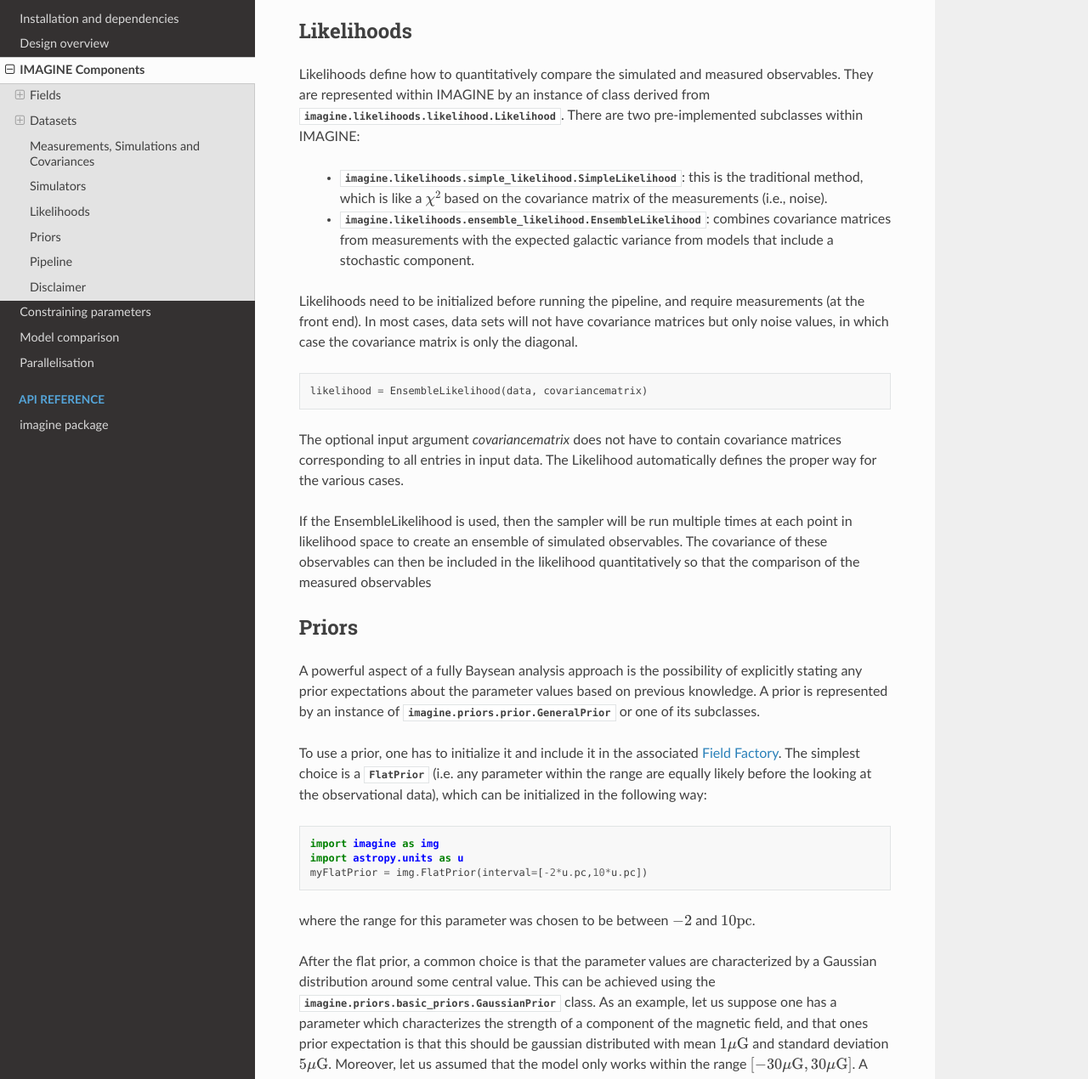
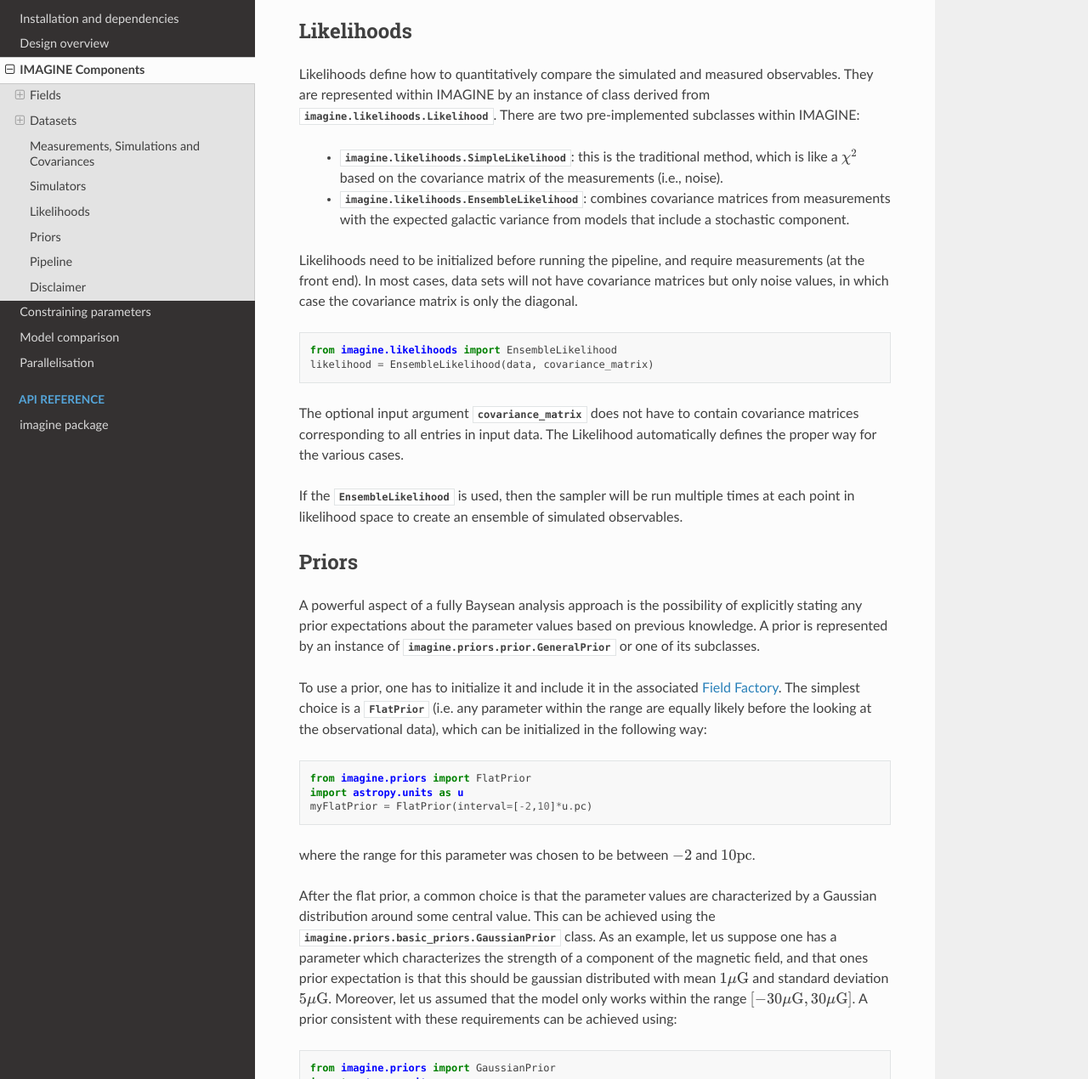
Before and after one commit to IMAGINE-Consortium/imagine, a Sphinx documentation site: the page built from doc/source/components.rst, in a window 1280 px wide and 1400 px high, scrolled down 8842 px, cut to the strip 130-1400 px from the top of the window. Shown: the whole strip at 85% size. Built offline with Sphinx 7.4.7 and the Read the Docs theme 2.0.0, drawn with Linux system fonts in a browser that asks for light colours; pages that are not in the unit, such as notebooks, are missing from menus; some of the changed text lies outside the part shown.

Commit message:
Adjustments to the components section of the docs.

```diff
--- a/doc/source/components.rst
+++ b/doc/source/components.rst
@@ -514,13 +514,14 @@ Likelihoods
 
 Likelihoods define how to quantitatively compare the simulated and measured
 observables.  They are represented within IMAGINE by an instance of class
-derived from :py:class:`imagine.likelihoods.likelihood.Likelihood`.
+derived from
+:py:class:`imagine.likelihoods.Likelihood <imagine.likelihoods.likelihood.Likelihood>`.
 There are two pre-implemented subclasses within IMAGINE:
 
- * :py:class:`imagine.likelihoods.simple_likelihood.SimpleLikelihood`:
+ * :py:class:`imagine.likelihoods.SimpleLikelihood <imagine.likelihoods.simple_likelihood.SimpleLikelihood>`:
    this is the traditional method, which is like a :math:`\chi^2` based on the
    covariance matrix of the measurements (i.e., noise).
- * :py:class:`imagine.likelihoods.ensemble_likelihood.EnsembleLikelihood`:
+ * :py:class:`imagine.likelihoods.EnsembleLikelihood <imagine.likelihoods.ensemble_likelihood.EnsembleLikelihood>`:
    combines covariance matrices from measurements with the expected galactic
    variance from models that include a stochastic component.
 
@@ -528,12 +529,18 @@ Likelihoods need to be initialized before running the pipeline, and require meas
 
 ::
 
-  likelihood = EnsembleLikelihood(data, covariancematrix)
+  from imagine.likelihoods import EnsembleLikelihood
+  likelihood = EnsembleLikelihood(data, covariance_matrix)
 
-The optional input argument `covariancematrix` does not have to contain covariance matrices corresponding to all entries in input data.  The Likelihood automatically defines the proper way for the various cases.
+The optional input argument :py:obj:`covariance_matrix` does not have to contain covariance matrices corresponding to all entries in input data.  The Likelihood automatically defines the proper way for the various cases.
 
-If the EnsembleLikelihood is used, then the sampler will be run multiple times at each point in likelihood space to create an ensemble of simulated observables.  The covariance of these observables can then be included in the likelihood quantitatively so that the comparison of the measured observables
+If the
+:py:class:`EnsembleLikelihood <imagine.likelihoods.ensemble_likelihood.EnsembleLikelihood>`
+is used, then the sampler will be run multiple times at each point in likelihood space to create an ensemble of simulated observables.
 
+.. .. math::
+..
+.. 	\mathcal{L}(d|{c}) = -\frac{1}{2} (d-\bar{c})^\dagger (A+C)^{-1} (d-\bar{c}) - \frac{1}{2}\ln\left(\left|A+C\right|\right)
 
 
 
@@ -553,9 +560,9 @@ To use a prior, one has to initialize it and include it in the associated
 (i.e. any parameter within the range are equally likely before the looking at
 the observational data), which can be initialized in the following way::
 
-  import imagine as img
+  from imagine.priors import FlatPrior
   import astropy.units as u
-  myFlatPrior = img.FlatPrior(interval=[-2*u.pc,10*u.pc])
+  myFlatPrior = FlatPrior(interval=[-2,10]*u.pc)
 
 where the range for this parameter was chosen to be between :math:`-2` and
 :math:`10\rm pc`.
@@ -571,10 +578,10 @@ deviation :math:`5\mu\rm G`. Moreover, let us assumed that the model only works
 within the range :math:`[-30\mu \rm G, 30\mu G]`. A prior consistent with these
 requirements can be achieved using::
 
-  import imagine as img
+  from imagine.priors import GaussianPrior
   import astropy.units as u
-  myGaussianPrior = img.GaussianPrior(mu=1*u.microgauss, sigma=5*u.microgauss,
-                                      interval=[-30*u.microgauss,30*u.microgauss])
+  myGaussianPrior = GaussianPrior(mu=1*u.microgauss, sigma=5*u.microgauss,
+                                  interval=[-30*u.microgauss,30*u.microgauss])
 
 
 
@@ -605,13 +612,14 @@ once this is done, one can *supply all these* to a **Pipeline** object, which
 will sample the :ref:`posterior distribution <posterior>` and estimate the
 :ref:`evidence <evidence>`.  This can be done in the following way::
 
+    from imagine.pipelines import UltranestPipeline
     # Initialises the pipeline
-    pipeline = img.UltranestPipeline(simulator=my_simulator,
+    pipeline = UltranestPipeline(simulator=my_simulator,
                                      factory_list=my_factory_list,
                                      likelihood=my_likelihood,
                                      ensemble_size=my_ensemble_size_choice)
     # Runs the pipeline
-    _ = pipeline()
+    pipeline()
 
 
 After running, the results can be accessed through the attributes of the
```
Also changed, not shown: other parts of doc/source/components.rst (+4 -7 lines).
